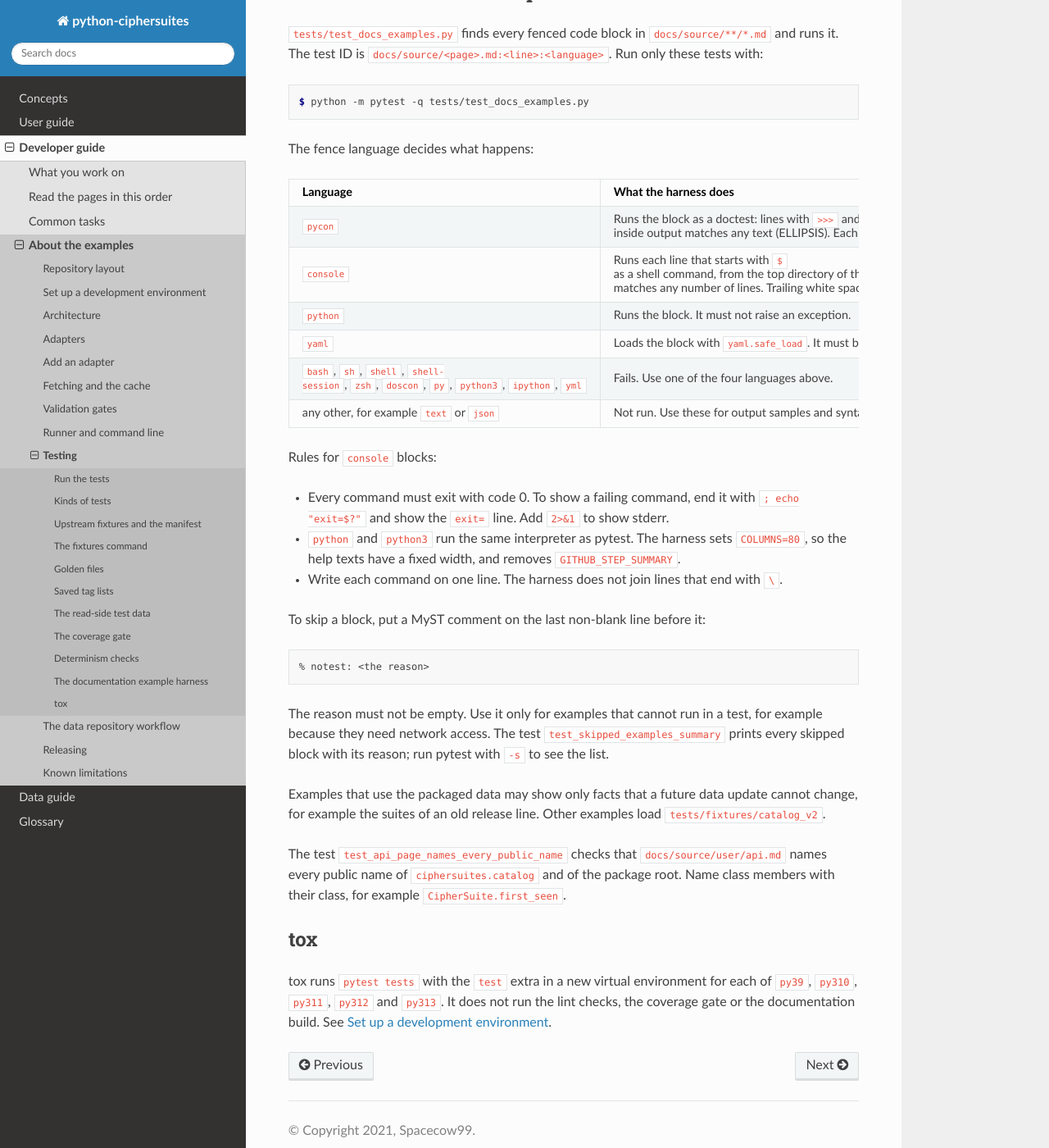
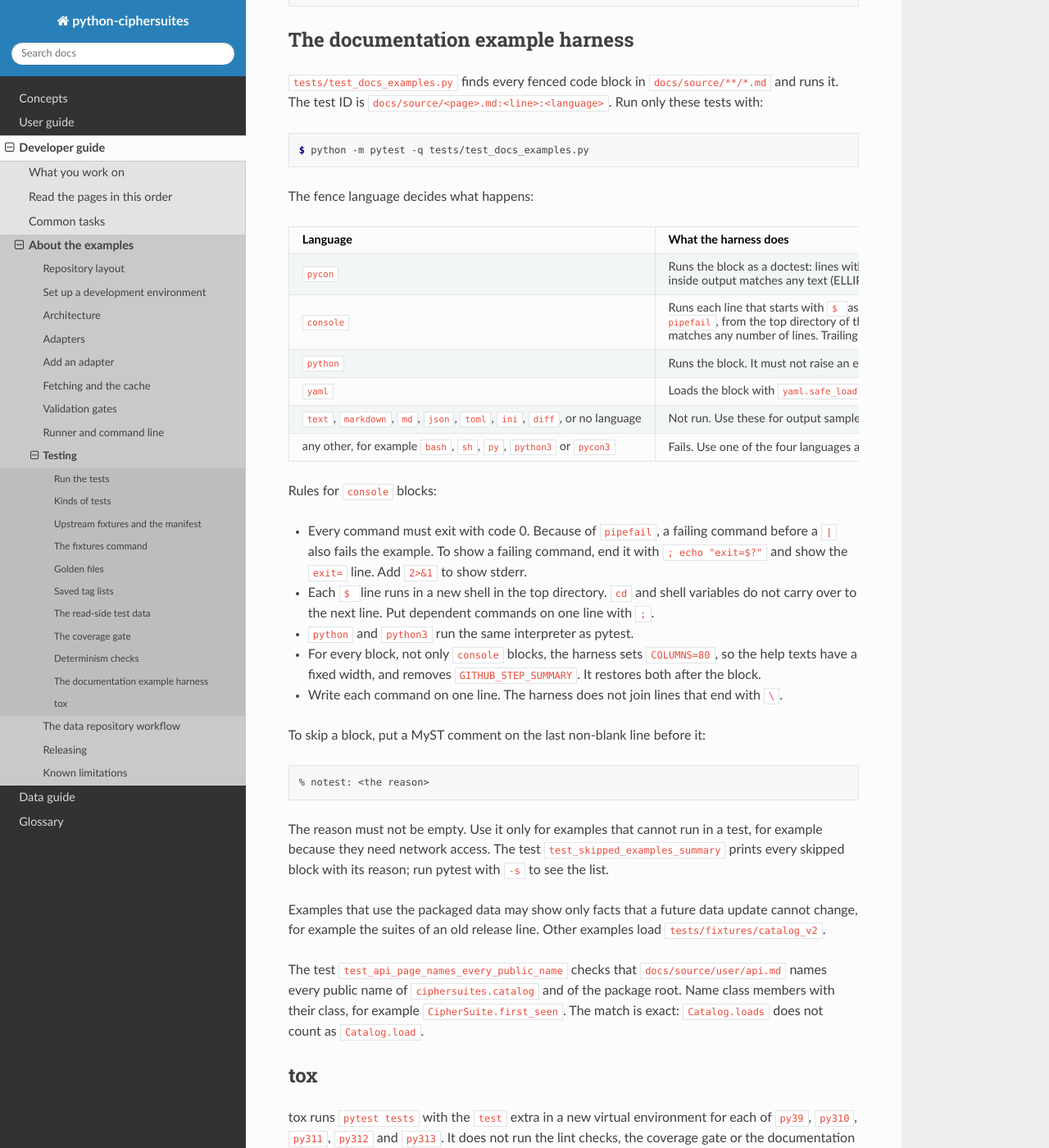
Before and after one commit to Spacecow99/python-ciphersuites, a Sphinx documentation site: the page built from docs/source/developer/testing.md, in a window 1280 px wide and 1400 px high, scrolled down 6089 px. Shown: the whole window at 82% size. Built offline with Sphinx 7.4.7 and the Read the Docs theme 3.1.0, drawn with Linux system fonts in a browser that asks for light colours; some of the changed text lies outside the part shown.

Commit message:
Docs examples: harden the harness and fix the review findings
The harness now removes GITHUB_STEP_SUMMARY and sets COLUMNS=80 in
os.environ for every block kind (restored afterwards), so in-process
pycon/python examples no longer write to the CI job summary. Console
commands run with bash -o pipefail and stdin closed, so a failing
command before a pipe fails the example. Also: the shim quotes the
interpreter path, any unknown fence language fails (allow-list of
display-only languages), the api.md drift check matches whole names
and covers properties, and line matching is iterative. Self-tests
cover each change.

The exit-code-2 examples now show the real exit code in a form that
does not depend on pipefail. Developer pages updated from accuracy
review B (runner, testing).

Co-Authored-By: Claude Opus 5.5 <noreply@anthropic.com>
Claude-Session: https://claude.ai/code/session_019XoRkHzieZgr1ptCSqLDj7

````diff
--- a/docs/source/developer/testing.md
+++ b/docs/source/developer/testing.md
@@ -69,7 +70,8 @@ The entries are sorted by library, label and path.
 A test gets the files of one version through the pytest fixture
 `upstream` (in `tests/conftest.py`):
 
-```text
+% notest: fragment; needs the pytest fixture `upstream`
+```python
 files = upstream("go", "1.12")      # {path: text}
 result = Go().parse(files)
 ```
@@ -140,7 +142,9 @@ For each captured file, the command prints one line:
 `<library> <label> <path> sha256:<hex>`. Then it exits with code 0.
 
 On an error it prints `error: <message>` on stderr and exits with code
-1. Argument errors of the parser exit with code 2. These examples need no
+1. Other errors, for example a failing `git ls-remote`, print a Python
+traceback and also exit with code 1. Argument errors of the parser exit
+with code 2. These examples need no
 network:
 
 ```console
@@ -290,20 +294,25 @@ The fence language decides what happens:
 | Language | What the harness does |
 |---|---|
 | `pycon` | Runs the block as a doctest: lines with `>>>` and `...` prompts, followed by the expected output. `...` inside output matches any text (ELLIPSIS). Each block starts with empty globals, so import what you use in each block. |
-| `console` | Runs each line that starts with `$ ` as a shell command, from the top directory of the repository. The lines after it are the expected stdout. A line that is only `...` matches any number of lines. Trailing white space and trailing blank lines are ignored. |
+| `console` | Runs each line that starts with `$ ` as a shell command with `bash -o pipefail`, from the top directory of the repository, with stdin closed. The lines after it are the expected stdout. A line that is only `...` matches any number of lines. Trailing white space and trailing blank lines are ignored. |
 | `python` | Runs the block. It must not raise an exception. |
 | `yaml` | Loads the block with `yaml.safe_load`. It must be valid YAML. |
-| `bash`, `sh`, `shell`, `shell-session`, `zsh`, `doscon`, `py`, `python3`, `ipython`, `yml` | Fails. Use one of the four languages above. |
-| any other, for example `text` or `json` | Not run. Use these for output samples and syntax, not for examples. |
+| `text`, `markdown`, `md`, `json`, `toml`, `ini`, `diff`, or no language | Not run. Use these for output samples and syntax, not for examples. MyST directives such as `{toctree}` are not examples either. |
+| any other, for example `bash`, `sh`, `py`, `python3` or `pycon3` | Fails. Use one of the four languages above. |
 
 Rules for `console` blocks:
 
-- Every command must exit with code 0. To show a failing command, end it
-  with `; echo "exit=$?"` and show the `exit=` line. Add `2>&1` to show
-  stderr.
-- `python` and `python3` run the same interpreter as pytest. The harness
-  sets `COLUMNS=80`, so the help texts have a fixed width, and removes
-  `GITHUB_STEP_SUMMARY`.
+- Every command must exit with code 0. Because of `pipefail`, a failing
+  command before a `|` also fails the example. To show a failing
+  command, end it with `; echo "exit=$?"` and show the `exit=` line. Add
+  `2>&1` to show stderr.
+- Each `$ ` line runs in a new shell in the top directory. `cd` and
+  shell variables do not carry over to the next line. Put dependent
+  commands on one line with `;`.
+- `python` and `python3` run the same interpreter as pytest.
+- For every block, not only `console` blocks, the harness sets
+  `COLUMNS=80`, so the help texts have a fixed width, and removes
+  `GITHUB_STEP_SUMMARY`. It restores both after the block.
 - Write each command on one line. The harness does not join lines that
   end with `\`.
 
@@ -325,7 +334,8 @@ line. Other examples load `tests/fixtures/catalog_v2`.
 The test `test_api_page_names_every_public_name` checks that
 `docs/source/user/api.md` names every public name of
 `ciphersuites.catalog` and of the package root. Name class members
-with their class, for example `CipherSuite.first_seen`.
+with their class, for example `CipherSuite.first_seen`. The match is
+exact: `Catalog.loads` does not count as `Catalog.load`.
 
 ## tox
 
````
Also changed, not shown: other parts of docs/source/developer/testing.md (+2 -1 lines), docs/source/developer/runner-and-cli.md (+22 -13 lines), 2 other files.
